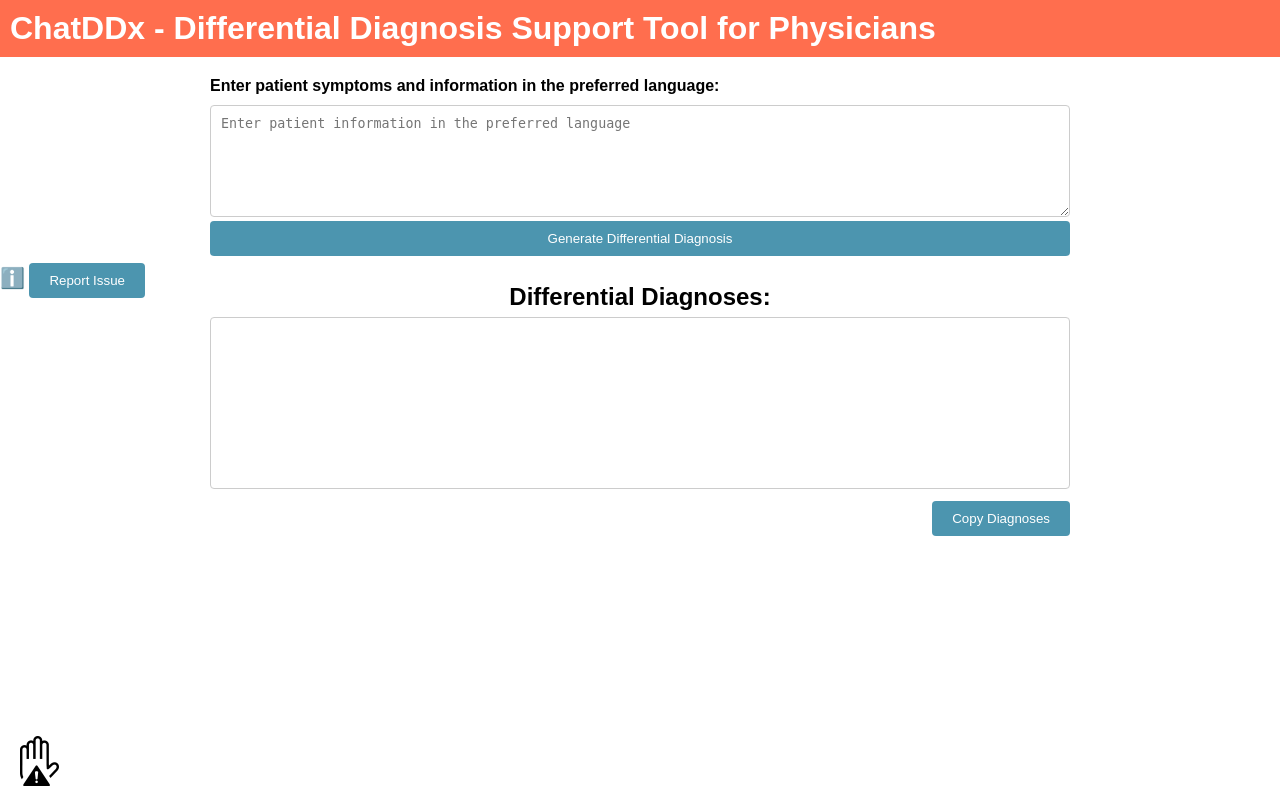
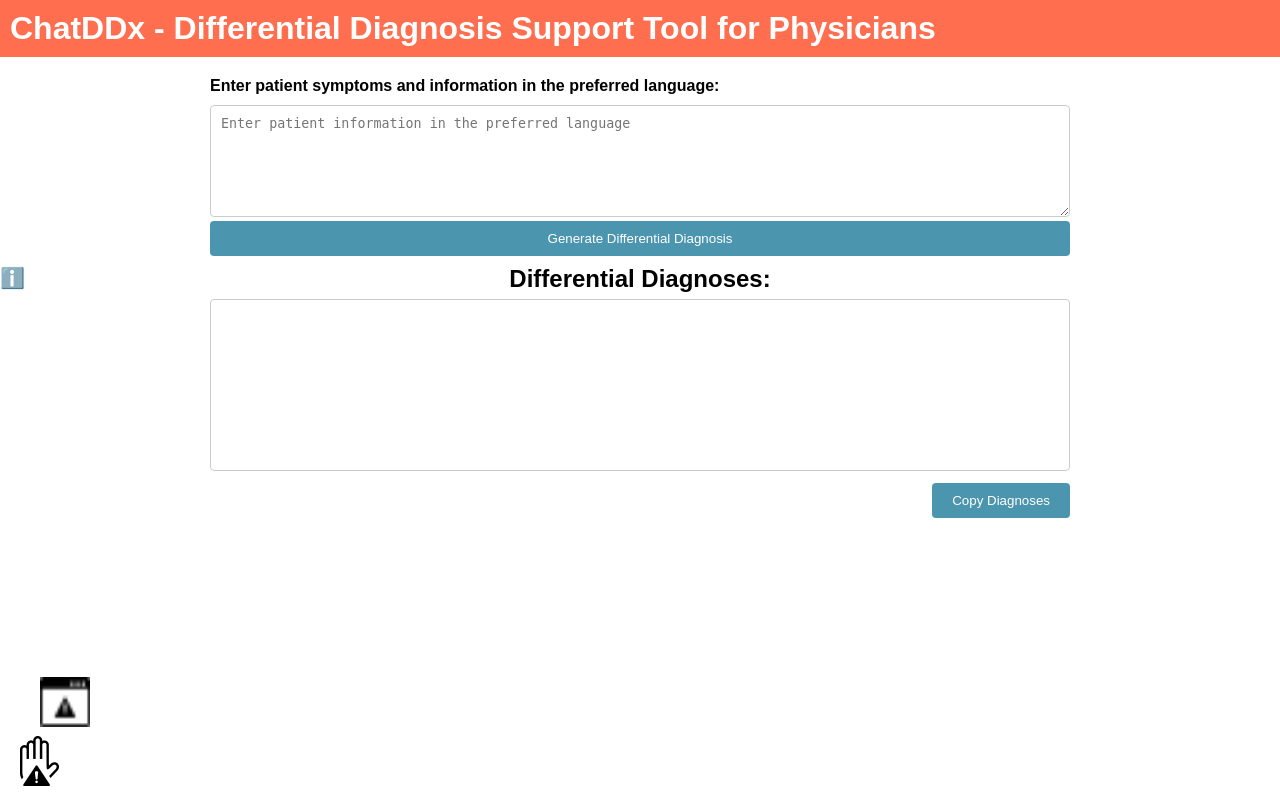
Before and after one commit to LigninDDX/chatddx, a Django app: template gpt/templates/gpt/index.html in a window 1280 px wide. Run offline with Django 4.2, Linux system fonts and the light colour scheme; the template is opened without the code that fills it, so the values that code supplies are empty.

Commit message:
small file edit

```diff
--- a/gpt/static/gpt/styles.css
+++ b/gpt/static/gpt/styles.css
@@ -41,3 +41,24 @@
         overflow-y: auto;
     }
 }
+
+#report-issue-button {
+    position: fixed;
+    bottom: 10px;
+    left: 20px;
+    cursor: pointer;
+    background: none;
+    border: none;
+}
+
+#report-issue-button img {
+    width: 50px; /* Adjust the width based on your preference */
+    height: 50px; /* Adjust the height based on your preference */
+}
+
+/* Add the media query here if needed */
+@media only screen and (max-width: 600px) {
+    #report-issue-button {
+        /* Adjust styles for smaller screens if needed */
+    }
+}
--- a/gpt/templates/gpt/index.html
+++ b/gpt/templates/gpt/index.html
@@ -11,7 +11,7 @@
     <link rel="stylesheet" href="{% static 'gpt/loading-spinner.css' %}">
     <style>
           #report-issue-button {
-            margin-bottom: 10px;
+            margin-bottom: 50px;
             align-self: flex-start;
         }
         .modal {
@@ -190,7 +190,9 @@
                     </tr>
                 </table>
             </div>
-            <button id="report-issue-button">Report Issue</button>
+            <button id="report-issue-button">
+                <img src="{% static 'gpt/report-issue1.png' %}" alt="Report Issue" />
+            </button>
 
     <!-- Modal for Report Issue -->
     <div id="reportIssueModal" class="modal">
```
Also changed, not shown: gpt/static/gpt/report-issue.png (added), gpt/views.py (line endings or trailing spaces).
